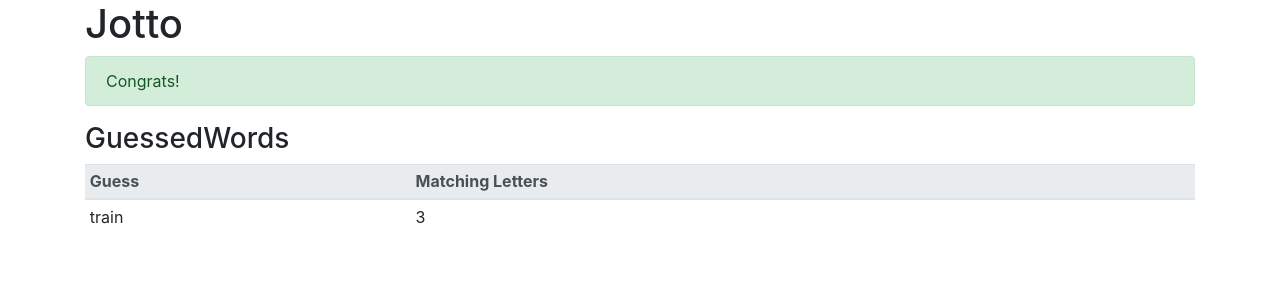
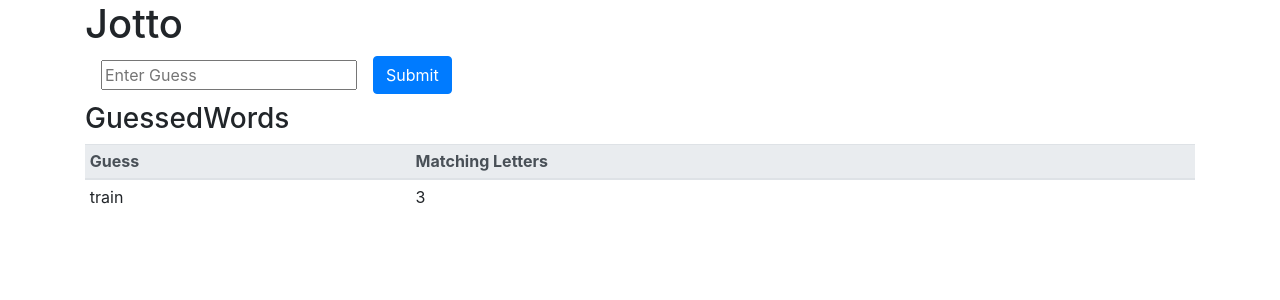
Before and after one commit to nzwnabdulwahid/jotto-tdd, a React (Create React App) app: page / in a window 1280 px wide. Shown: the top 300 px of the page. Built offline with nearby package versions, Linux system fonts and the light colour scheme.

Commit message:
Add text to connected input component

```diff
--- a/src/App.js
+++ b/src/App.js
@@ -2,6 +2,7 @@
 import './App.css';
 
 import Congrats from './containers/Congrats/Congrats'
+import Input from './containers/Input/Input'
 import GuessedWords from './containers/GuessedWords/GuessedWords'
 class App extends Component{
 
@@ -16,7 +17,8 @@
     return (
       <div data-test="component-app" className="container App">
         <h1>Jotto</h1>
-        <Congrats success={true}/>
+        <Input/>
+        <Congrats success={false}/>
         <GuessedWords guessedWords={[{
           guessedWord:'train', letterMatchCount:3
         }]}/>
--- a/src/configureStore.js
+++ b/src/configureStore.js
@@ -1,4 +1,4 @@
 import { createStore } from 'redux';
 import rootReducer from './reducers';
 
-export default createStore(rootReducer);
+export default createStore(rootReducer, {}, window.__REDUX_DEVTOOLS_EXTENSION__ && window.__REDUX_DEVTOOLS_EXTENSION__());
--- a/src/containers/Input/Input.js
+++ b/src/containers/Input/Input.js
@@ -4,19 +4,37 @@
 
 class Input extends Component {
 
+	renderForm = () => {
+		return (
+			<form className="form-inline">
+				<input
+					data-test="input-box"
+					className="mb-2 mx-sm-3"
+					placeholder="Enter Guess"
+					type="text"/>
+				<button
+					data-test="submit-button"
+					className="btn btn-primary mb-2"
+					type="submit">
+					Submit
+				</button>
+			</form>
+		)
+	}
+
 	render() {
+		const { success } = this.props;
+		const content = success ? null : this.renderForm();
 		return (
-			<div></div>
+			<div data-test="component-input">
+				{content }
+			</div>
 		)
 	}
 }
 
-Input.propTypes = {
-
-}
-
-const mapStateToProps = state => {
-	return {};
+const mapStateToProps = ({ success }) => {
+  return { success };
 }
 
 export default connect(mapStateToProps)(Input);
--- a/src/reducers/index.js
+++ b/src/reducers/index.js
@@ -1,7 +1,6 @@
 import { combineReducers } from 'redux';
-import { successReducer } from './successReducer';
+import success from './successReducer';
 
 export default combineReducers({
-	success: successReducer,
-
+	success,
 })
--- a/src/reducers/successReducer.js
+++ b/src/reducers/successReducer.js
@@ -1,11 +1,11 @@
 import { actionTypes } from '../actions'
 
 
-export const successReducer = (state = false, action) => {
+export default (state = false, action) => {
 	switch(action.type){
 		case (actionTypes.CORRECT_GUESS):
 			return true;
 		default:
-			return false;
+			return state;
 	}
 }
```
Also changed, not shown: 2 other files (tests, documents, lock files or other folders).
